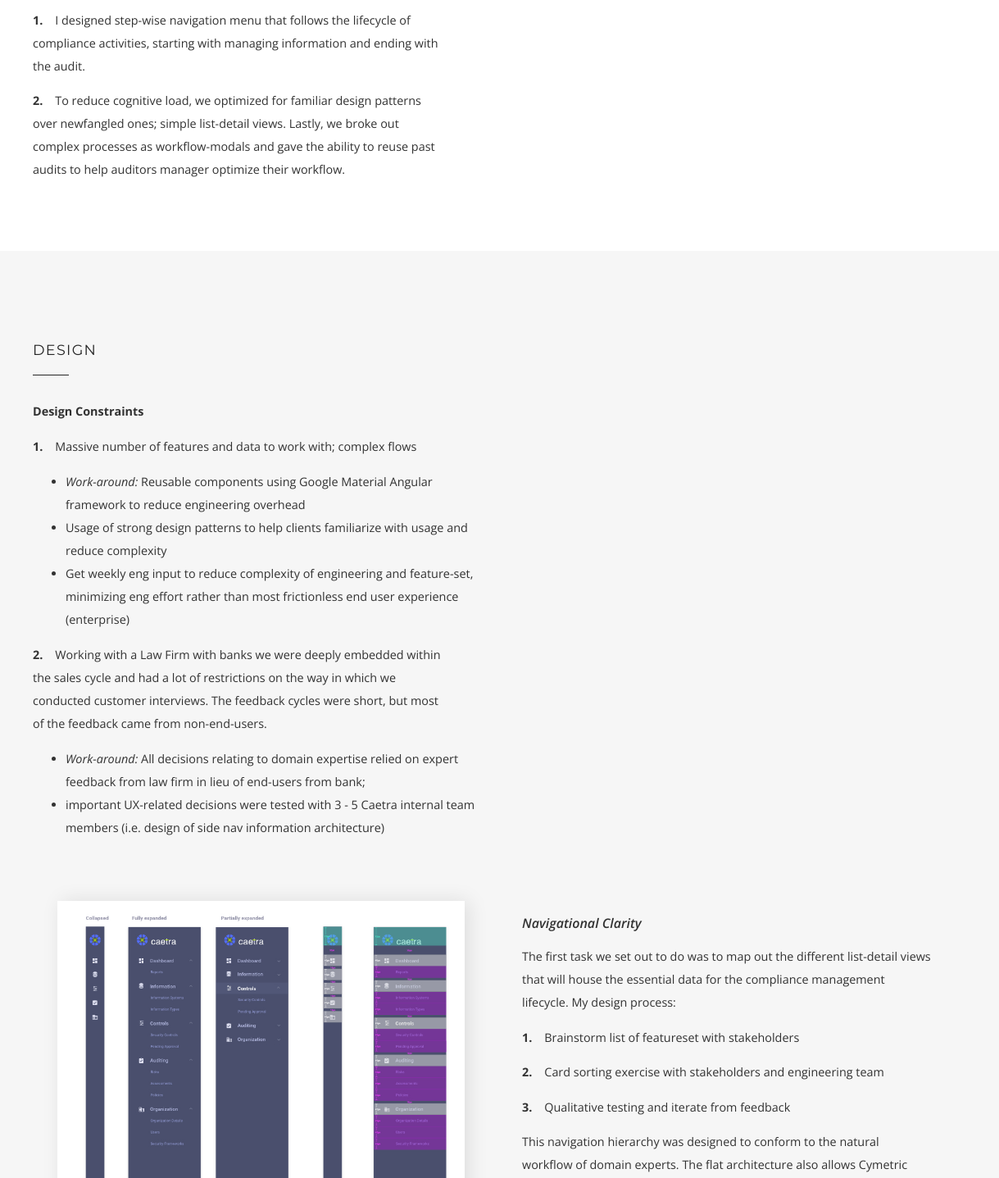
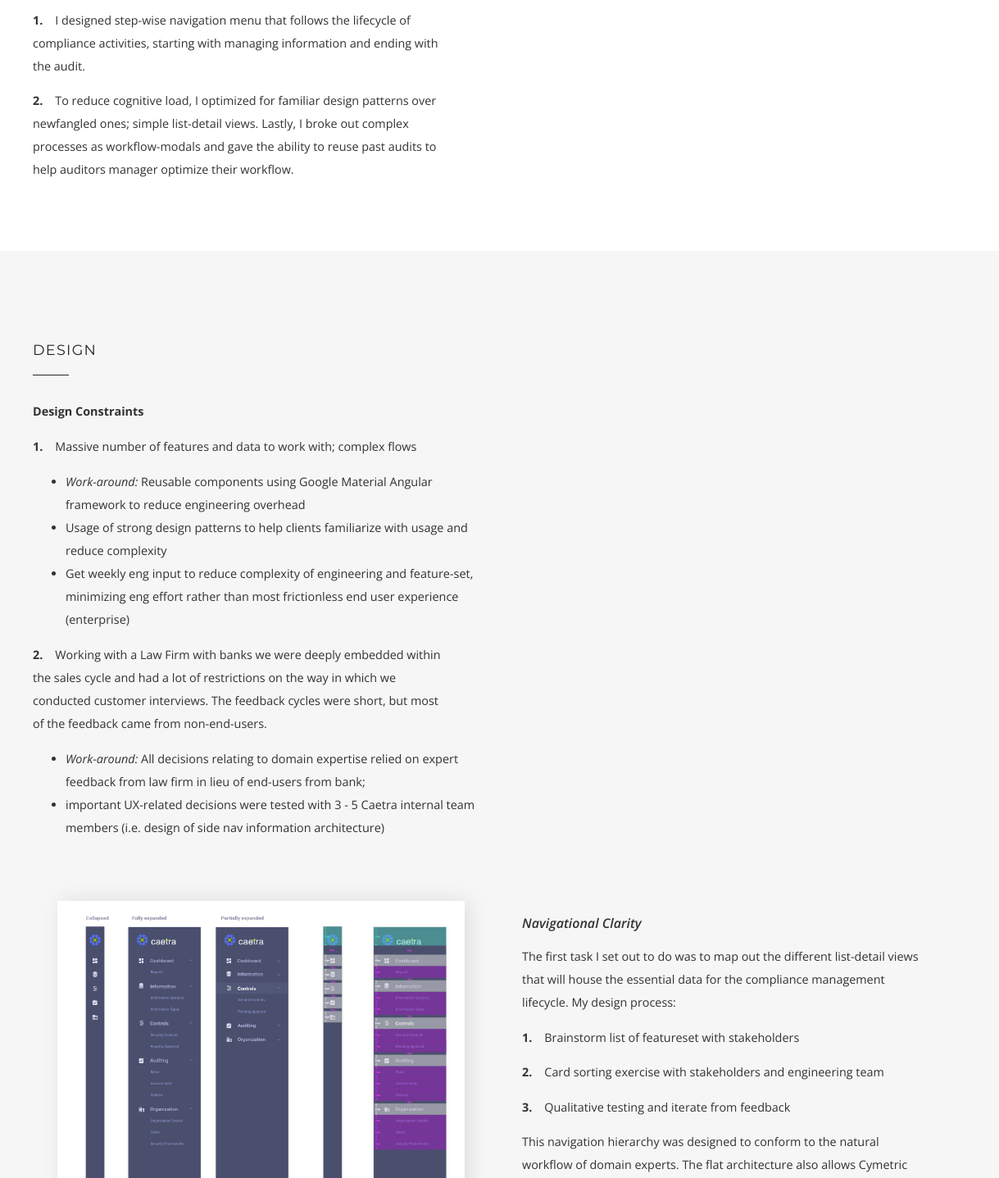
Before and after one commit to Hirekind/wolfberrie, a plain HTML site: page Cymetric.html in a window 1280 px wide. Shown: the part 5290-6727 px from the top of the page at 82% size, 0-1219 px from the left. Drawn offline with nearby package versions, Linux system fonts and the light colour scheme.

Commit message:
we --> I

```diff
--- a/Cymetric.html
+++ b/Cymetric.html
@@ -182,7 +182,7 @@
         <p>
           This led to a sequential system design that is end-to-end, mapping out the relationship between each actor and each step of the compliance process. I focused on two main design strategies:
           <p><b>1.</b> &nbsp;&nbsp;&nbsp;I designed step-wise navigation menu that follows the lifecycle of compliance activities, starting with managing information and ending with the audit.</p>
-          <p><b>2.</b> &nbsp;&nbsp;&nbsp;To reduce cognitive load, we optimized for familiar design patterns over newfangled ones; simple list-detail views. Lastly, we broke out complex processes as workflow-modals and gave the ability to reuse past audits to help auditors manager optimize their workflow.</p>
+          <p><b>2.</b> &nbsp;&nbsp;&nbsp;To reduce cognitive load, I optimized for familiar design patterns over newfangled ones; simple list-detail views. Lastly, I broke out complex processes as workflow-modals and gave the ability to reuse past audits to help auditors manager optimize their workflow.</p>
         </p>
 
         </p>
@@ -217,7 +217,7 @@
           <div class="screenshot-info">
             <h3>Navigational Clarity</h3>
               <p>
-                The first task we set out to do was to map out the different list-detail views that will house the essential data for the compliance management lifecycle. My design process:
+                The first task I set out to do was to map out the different list-detail views that will house the essential data for the compliance management lifecycle. My design process:
                 <p><b>1.</b> &nbsp;&nbsp;&nbsp;Brainstorm list of featureset with stakeholders</p>
                 <p><b>2.</b> &nbsp;&nbsp;&nbsp;Card sorting exercise with stakeholders and engineering team</p>
                 <p><b>3.</b> &nbsp;&nbsp;&nbsp;Qualitative testing and iterate from feedback</p>
```
